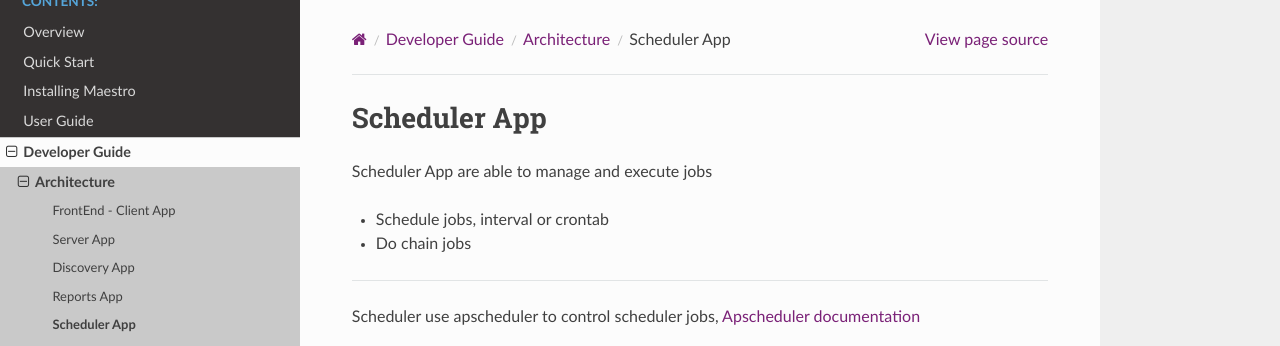
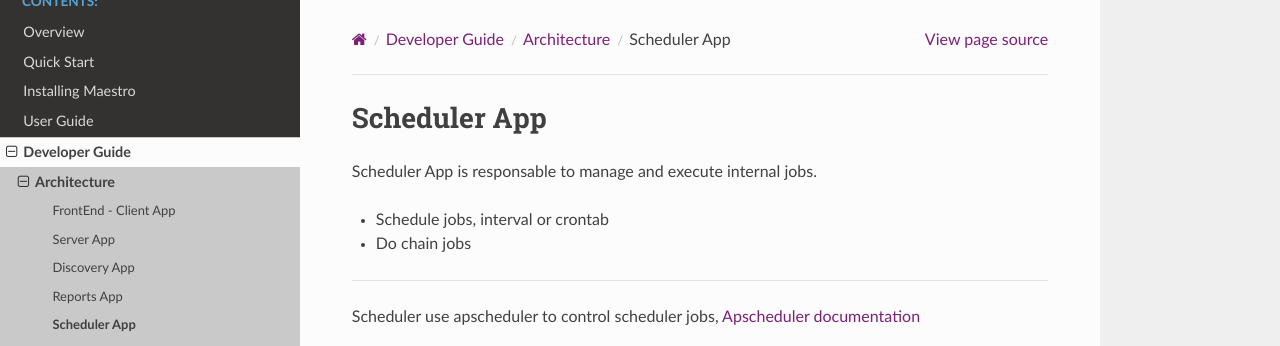
Before and after one commit to maestro-server/webdocs, a Sphinx documentation site: the page built from docs/developer/architecture/scheduler_app.rst, in a window 1280 px wide and 900 px high. Shown: the top 346 px of the window. Built offline with Sphinx 7.4.7 and the Read the Docs theme 2.0.0, drawn with Linux system fonts in a browser that asks for light colours; formulas are drawn with MathJax 3.

Commit message:
english update

```diff
--- a/docs/developer/architecture/scheduler_app.rst
+++ b/docs/developer/architecture/scheduler_app.rst
@@ -2,7 +2,7 @@
 Scheduler App
 -------------
 
-Scheduler App are able to manage and execute jobs
+Scheduler App is responsable to manage and execute internal jobs.
 
 - Schedule jobs, interval or crontab
 - Do chain jobs
```
